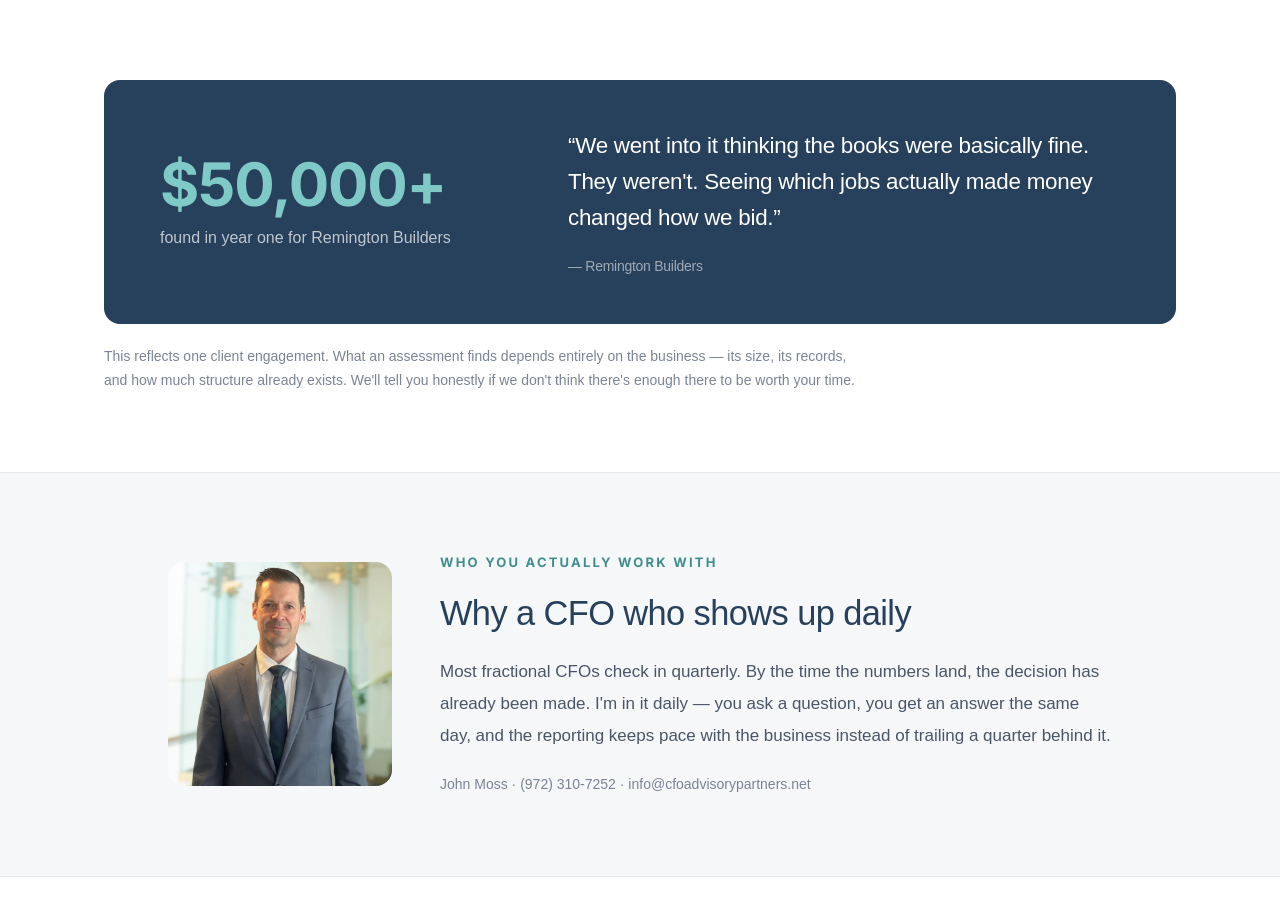
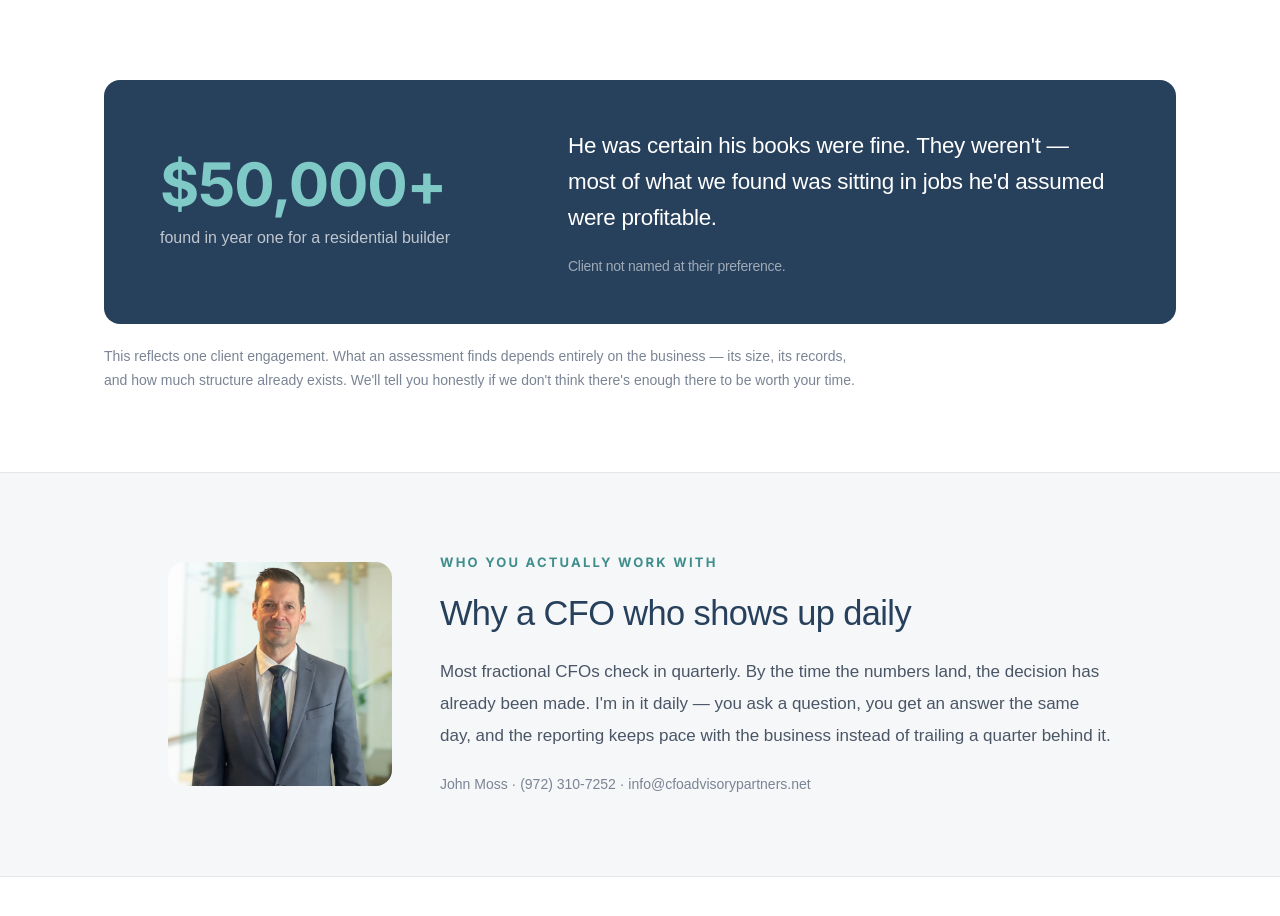
Before and after one commit to cfoadvisorypartners/cfo-advisory-partners-site, a Next.js app: page /assessment in a window 1280 px wide. Shown: the part 2320-3236 px from the top of the page. Built offline with nearby package versions, Linux system fonts and the light colour scheme; a web font is replaced by a local one.

Commit message:
Remove client name and quote from assessment proof block

```diff
--- a/src/app/assessment/page.tsx
+++ b/src/app/assessment/page.tsx
@@ -226,20 +226,21 @@ export default function AssessmentPage() {
                 $50,000+
               </div>
               <p className="mt-3 text-base text-white/70">
-                found in year one for Remington Builders
+                found in year one for a residential builder
               </p>
             </div>
-            <blockquote className="text-xl font-medium leading-8 tracking-[-0.012em] sm:text-[1.4rem] sm:leading-9">
-              &ldquo;We went into it thinking the books were basically fine. They
-              weren&apos;t. Seeing which jobs actually made money changed how we
-              bid.&rdquo;
-              {/* TODO: replace with the real named contact once written permission
-                  is in hand. If permission isn't given, cut the quote and keep
-                  the figure with the attribution line below. */}
-              <footer className="mt-5 text-sm font-normal not-italic text-white/55">
-                — Remington Builders
-              </footer>
-            </blockquote>
+            {/* No client quote here by design. The client is not named and has not
+                approved a testimonial, so this block is written in John's own
+                voice describing work he did — a claim he can substantiate — rather
+                than words attributed to a customer. Do not add a quote unless the
+                client actually said it and has approved it in writing. */}
+            <div className="text-xl font-medium leading-8 tracking-[-0.012em] sm:text-[1.4rem] sm:leading-9">
+              He was certain his books were fine. They weren&apos;t — most of what
+              we found was sitting in jobs he&apos;d assumed were profitable.
+              <p className="mt-5 text-sm font-normal text-white/55">
+                Client not named at their preference.
+              </p>
+            </div>
           </div>
         </div>
         <p className="mt-5 max-w-3xl text-sm leading-6 text-[#7A8494]">
```
